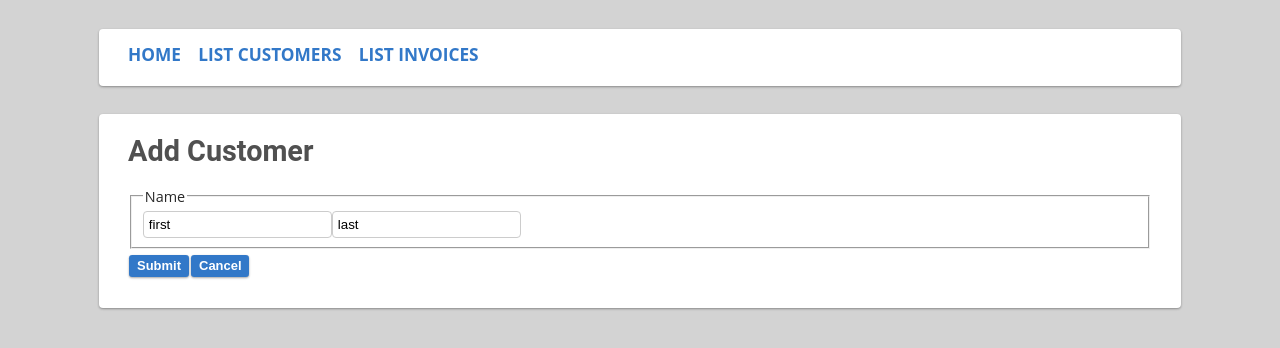
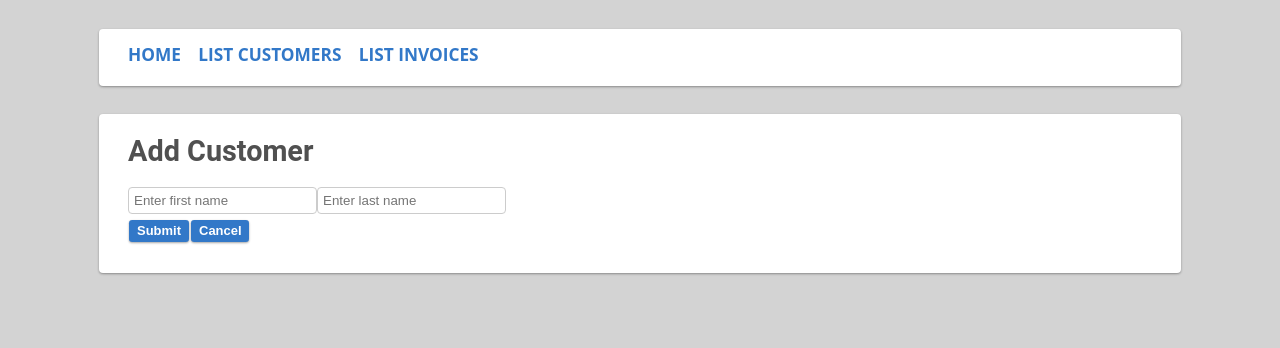
Before and after one commit to OmarHussainX/evolveu-python, a React (Create React App) app in the folder Comp250/front-end/: page /addcustomer in a window 1280 px wide. Shown: the top 348 px of the page. Built offline with nearby package versions, Linux system fonts and the light colour scheme.

Commit message:
completed 'add customer' form which POSTs JSON data to the back-end to create a new resource

```diff
--- a/Comp250/front-end/src/Customers.jsx
+++ b/Comp250/front-end/src/Customers.jsx
@@ -23,7 +23,7 @@ class Customers extends Component {
 
   addCustomer = () => {
     if (DEBUG_MSG) console.log(`--- Customers addCustomer`)
-    this.props.history.push('addcustomer')
+    this.props.history.push('/addcustomer')
   }
 
   render() {
--- a/Comp250/front-end/src/forms/AddCustomer.jsx
+++ b/Comp250/front-end/src/forms/AddCustomer.jsx
@@ -10,14 +10,10 @@ class AddCustomer extends Component {
 
     this.state = {
       customer: {
-                first_name: 'first',
-                last_name: 'last'
+        first_name: '',
+        last_name: ''
       },
     }
-    }
-
-    componentDidMount = () => {
-        if (DEBUG_MSG) console.log(`--- AddCustomer componentDidMount`)
   }
 
   handleChange = event => {
@@ -26,8 +22,28 @@ class AddCustomer extends Component {
     if (DEBUG_MSG) console.log(`name: ${name}, value: ${value}`)
 
     this.setState((prevState) => ({
-            customer: { ...prevState.customer, [name]: value }
+      customer: { ...this.state.customer, [name]: value }
     }))
+  }
+
+  cancelForm = () => {
+    this.props.history.push('/customers')
+  }
+
+  submitForm = async (event) => {
+    event.preventDefault()  //prevent form submission
+    if (DEBUG_MSG) console.log(`--- AddCustomer submitForm`)
+
+    const response = await axios.post('http://127.0.0.1:5000/customers', this.state.customer)
+
+    if (DEBUG_MSG) {
+      console.log(`--- response after adding customer:\n`)
+      for (let [key, value] of Object.entries(response)) {
+        console.log(`${key}: ${value}`)
+      }
+    }
+
+    this.props.history.push('/customers')
   }
 
   render() {
@@ -37,13 +53,21 @@ class AddCustomer extends Component {
         <div className='panel'>
           <h1>Add Customer</h1>
           <form>
-                        <fieldset>
-                            <legend>Name</legend>
-                            <input type="text" name="firstname" value={first_name} onChange={this.handleChange} />
-                            <input type="text" name="lastname" value={last_name} onChange={this.handleChange} />
-                        </fieldset>
-                        <button>Submit</button>
-                        <button>Cancel</button>
+            <input
+              type='text'
+              name='first_name'
+              placeholder='Enter first name'
+              value={first_name}
+              onChange={this.handleChange} />
+            <input
+              type='text'
+              name='last_name'
+              placeholder='Enter last name'
+              value={last_name}
+              onChange={this.handleChange} />
+            <br />
+            <button onClick={this.submitForm}>Submit</button>
+            <button onClick={this.cancelForm}>Cancel</button>
           </form>
         </div>
       </div>
```
Lines whose indentation alone changed are shown as unchanged.
